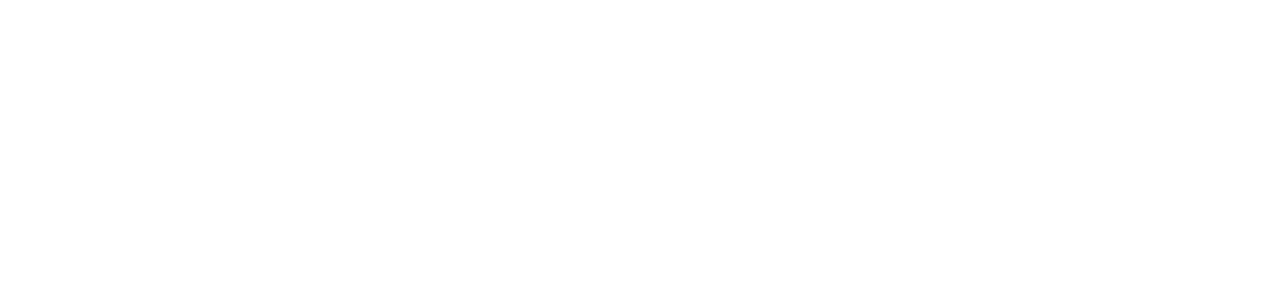
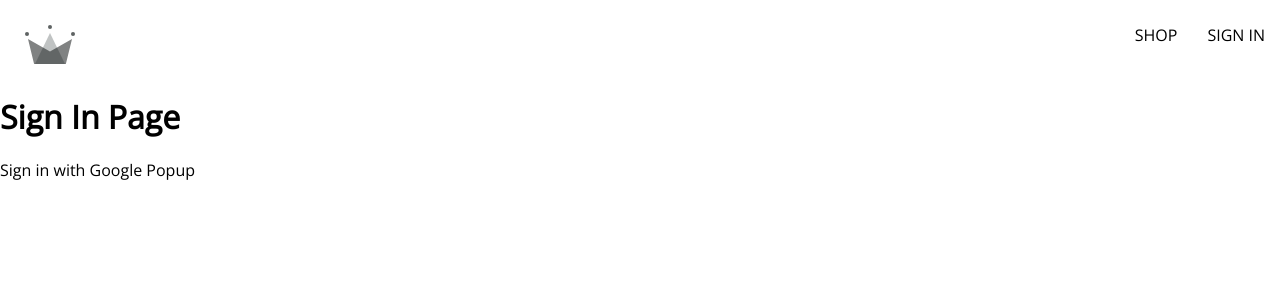
Before and after one commit to woodylucas/ecommerce, a React (Create React App) app: page /sign-in in a window 1280 px wide. Before the commit this address had no page. Shown: the top 300 px of the page. Built offline with nearby package versions, Linux system fonts and the light colour scheme; a web font is replaced by a local one.

Commit message:
feat: created sign in auth page/incoporated google auth

```diff
--- a/package.json
+++ b/package.json
@@ -6,6 +6,7 @@
     "@testing-library/jest-dom": "^5.17.0",
     "@testing-library/react": "^13.4.0",
     "@testing-library/user-event": "^13.5.0",
+    "firebase": "^10.1.0",
     "react": "^18.2.0",
     "react-dom": "^18.2.0",
     "react-router-dom": "^6.15.0",
--- a/src/App.jsx
+++ b/src/App.jsx
@@ -2,6 +2,7 @@
 
 import Home from "./routes/home/home.components";
 import Navigation from "./routes/navigation/navigation.components";
+import SignIn from "./routes/sign-in/sign-in.component";
 
 const Shop = () => {
   return <h1>Shop Page</h1>;
@@ -13,6 +14,7 @@
       <Route path="/" element={<Navigation />}>
         <Route index element={<Home />} />
         <Route path="shop" element={<Shop />} />
+        <Route path="sign-in" element={<SignIn />} />
       </Route>
     </Routes>
   );
--- a/src/routes/navigation/navigation.components.jsx
+++ b/src/routes/navigation/navigation.components.jsx
@@ -16,6 +16,9 @@
           <Link className="nav-link" to="/shop">
             SHOP
           </Link>
+          <Link className="nav-link" to="/sign-in">
+            SIGN IN
+          </Link>
         </div>
       </div>
       <Outlet />
--- /dev/null
+++ b/src/routes/sign-in/sign-in.component.jsx
@@ -0,0 +1,16 @@
+import { signInWithGooglePopup } from "../../utils/firebase/firebase.utils";
+
+const SignIn = () => {
+  const logGoogleUser = async () => {
+    const response = await signInWithGooglePopup();
+    console.log(response);
+  };
+  return (
+    <div>
+      <h1>Sign In Page</h1>
+      <butto onClick={logGoogleUser}>Sign in with Google Popup</butto>
+    </div>
+  );
+};
+
+export default SignIn;
--- /dev/null
+++ b/src/utils/firebase/firebase.utils.js
@@ -0,0 +1,29 @@
+import { initializeApp } from "firebase/app";
+import {
+  getAuth,
+  signInWithRedirect,
+  signInWithPopup,
+  GoogleAuthProvider,
+} from "firebase/auth";
+
+// Your web app's Firebase configuration
+const firebaseConfig = {
+  apiKey: "AIzaSyCdfU0omFO621Ip-W6Acm8wQi-pgXJJYIg",
+  authDomain: "crwn-clothing-db-v2-342a1.firebaseapp.com",
+  projectId: "crwn-clothing-db-v2-342a1",
+  storageBucket: "crwn-clothing-db-v2-342a1.appspot.com",
+  messagingSenderId: "528272581350",
+  appId: "1:528272581350:web:655b712a93bb7956cc5127",
+};
+
+// Initialize Firebase
+const app = initializeApp(firebaseConfig);
+
+const provider = new GoogleAuthProvider();
+
+provider.setCustomParameters({
+  prompt: "select_account",
+});
+
+export const auth = getAuth();
+export const signInWithGooglePopup = () => signInWithPopup(auth, provider);
```
Also changed, not shown: 1 other file (tests, documents, lock files or other folders).
